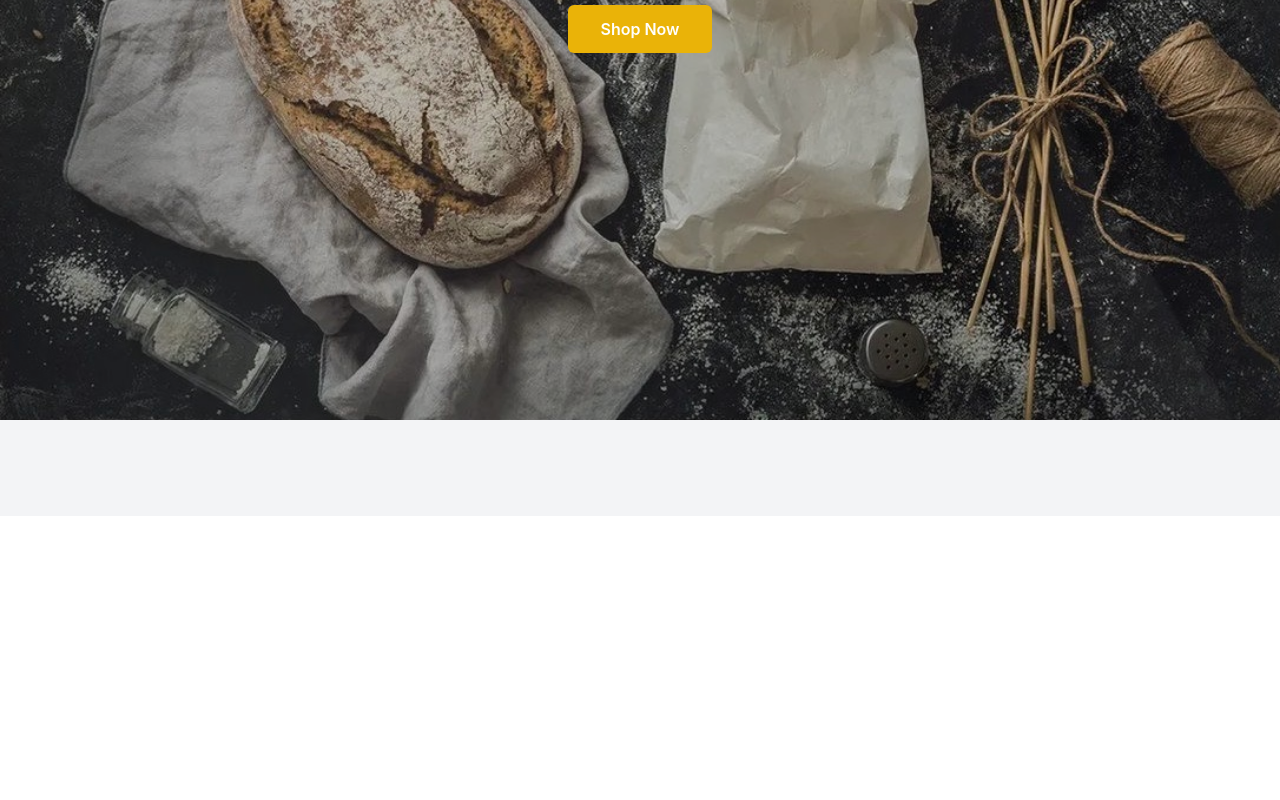
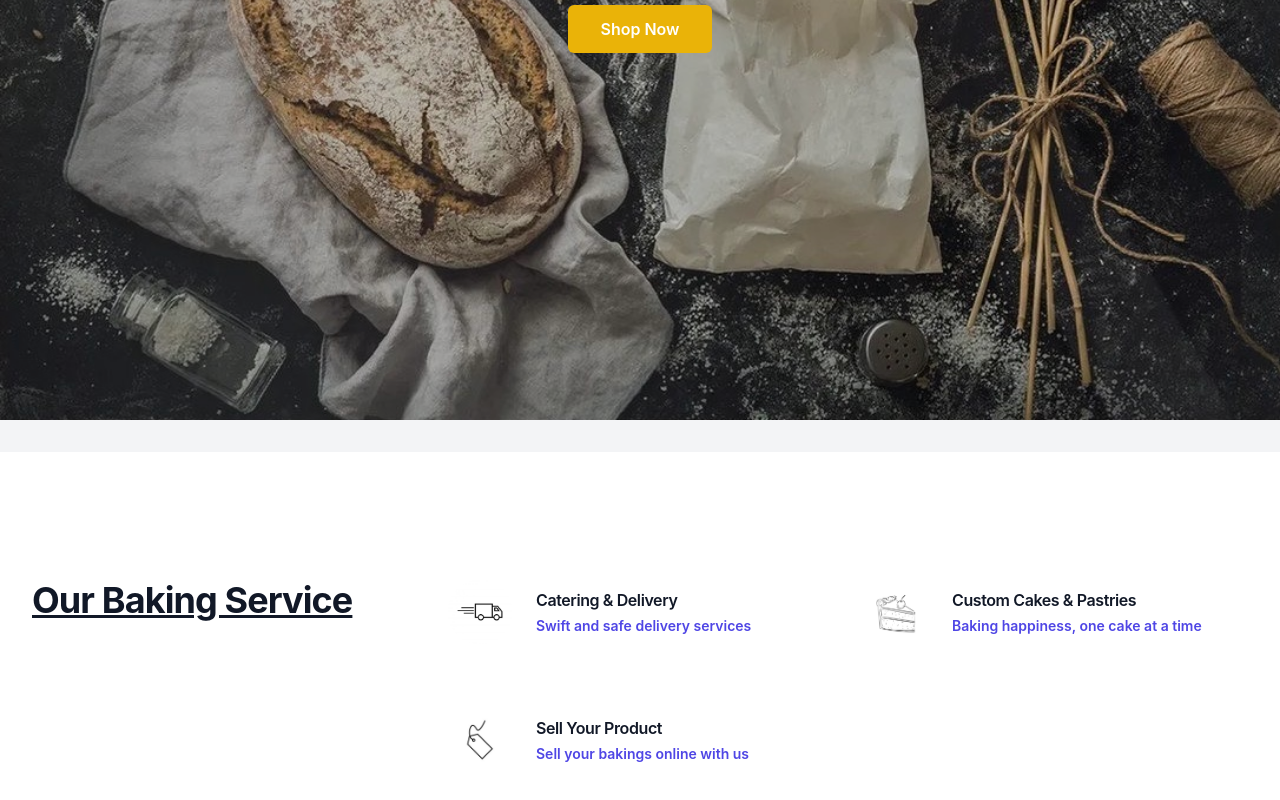
Before and after one commit to WebDevelopment-ASU/Bakery-System-Frontend, a React (Create React App) app: page / in a window 1280 px wide. Shown: the part 570-1370 px from the top of the page. Before the commit the page ends 1086 px from the top, so only its background shows below. Built offline with nearby package versions, Linux system fonts and the light colour scheme.

Commit message:
Creating second page in LandingPage

```diff
--- a/src/pages/LandingPage/LandingPage.jsx
+++ b/src/pages/LandingPage/LandingPage.jsx
@@ -2,8 +2,29 @@ import React from 'react';
 // import styles from './Landing.module.css'
 
 import banner from '../../images/landing1.png';
+import del from '../../images/deliveryLogo.png';
+import sell from '../../images/sellingLogo.png';
+import cust from '../../images/customizeLogo.png';
 
 // import { Link } from 'react-router-dom';
+
+const service = [
+    {
+        name: 'Catering & Delivery',
+        role: 'Swift and safe delivery services',
+        imageUrl: del,
+    },
+    {
+        name: 'Custom Cakes & Pastries',
+        role: 'Baking happiness, one cake at a time',
+        imageUrl: cust,
+    },
+    {
+        name: 'Sell Your Product',
+        role: 'Sell your bakings online with us',
+        imageUrl: sell,
+    },
+];
 
 const Landing = () => {
     return (
@@ -30,6 +51,33 @@ const Landing = () => {
                     </div>
                 </div>
             </div>
+
+            <div className="bg-white py-24 sm:py-32">
+                <div className="mx-auto grid max-w-7xl gap-x-8 gap-y-20 px-6 lg:px-8 xl:grid-cols-3">
+                    <div className="max-w-2xl">
+                        <h2 className="text-3xl font-bold tracking-tight text-gray-900 sm:text-4xl underline">
+                            Our Baking Service
+                        </h2>
+                    </div>
+                    <ul role="list" className="grid gap-x-8 gap-y-12 sm:grid-cols-2 sm:gap-y-16 xl:col-span-2">
+                        {service.map((service) => (
+                            <li key={service.name} className="hover:opacity-30">
+                                <div className="flex items-center gap-x-6">
+                                    <img className="h-16 w-16 rounded-full" src={service.imageUrl} alt="" />
+                                    <div>
+                                        <h3 className="text-base font-semibold leading-7 tracking-tight text-gray-900">
+                                            {service.name}
+                                        </h3>
+                                        <p className="text-sm font-semibold leading-6 text-indigo-600">
+                                            {service.role}
+                                        </p>
+                                    </div>
+                                </div>
+                            </li>
+                        ))}
+                    </ul>
+                </div>
+            </div>
         </section>
     );
 };
```
